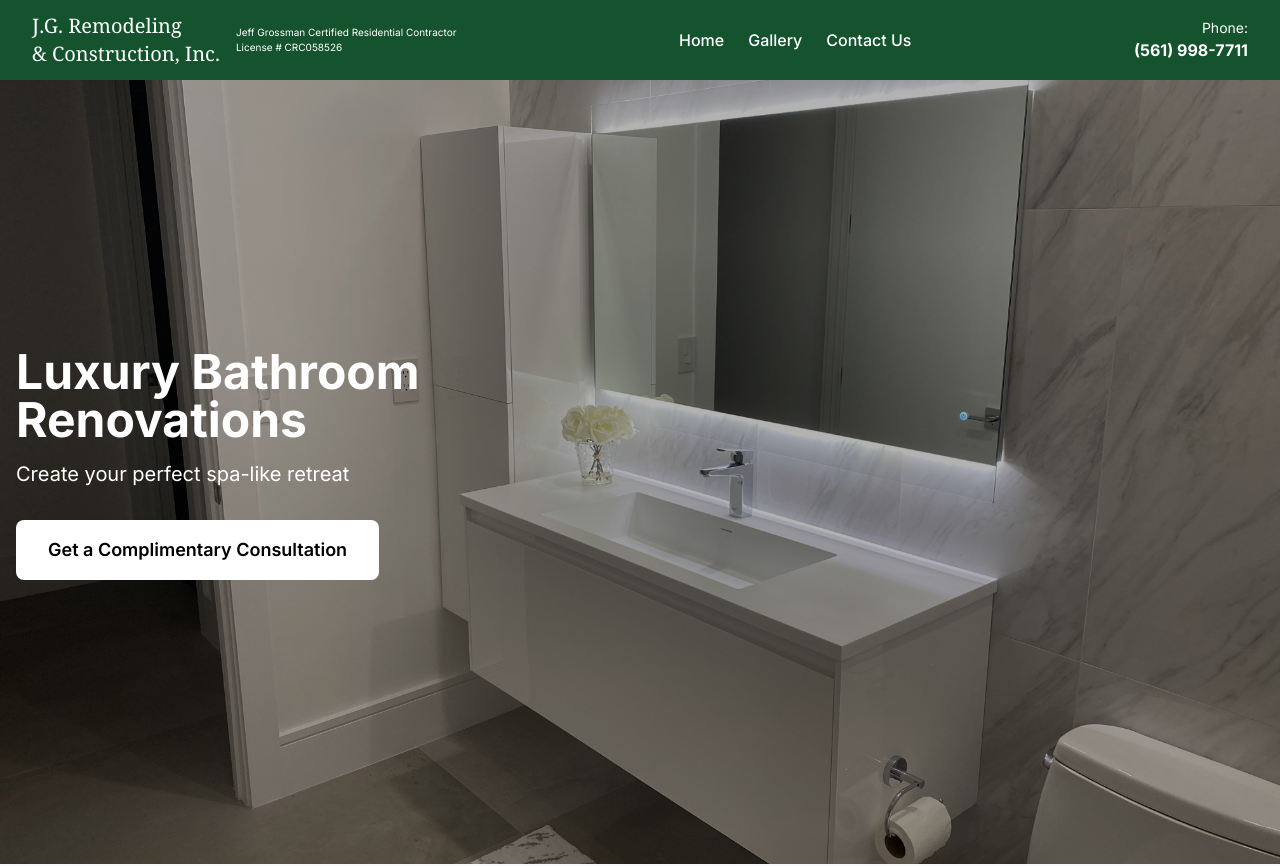
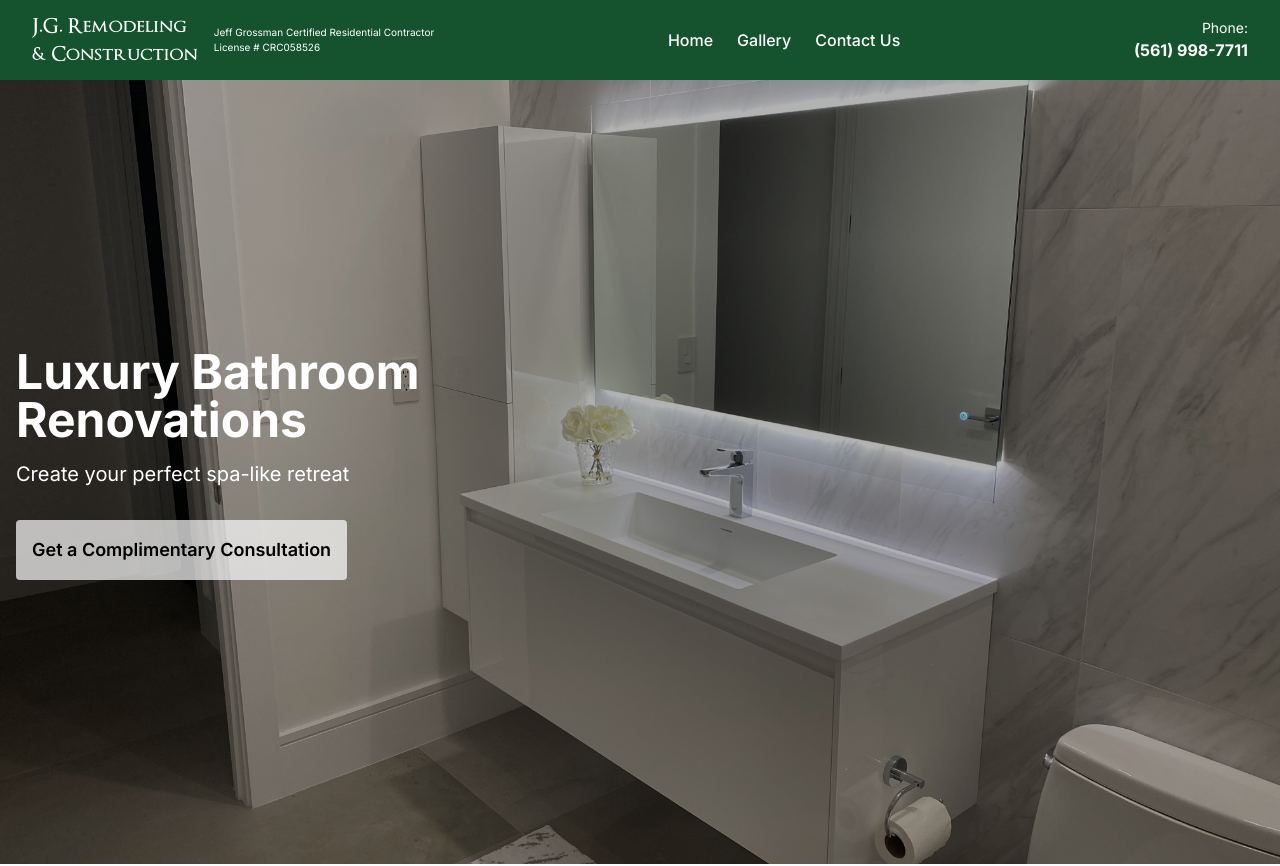
Before and after one commit to Poseyv12/jgremodeling, a Next.js app: page / in a window 1280 px wide. Shown: the top 866 px of the page. Built offline with nearby package versions, Linux system fonts and the light colour scheme.

Commit message:
header and hero update

```diff
--- /dev/null
+++ b/app/fonts/optimus-princeps.ts
@@ -0,0 +1,6 @@
+import localFont from 'next/font/local'
+
+export const optimusPrinceps = localFont({
+  src: './OptimusPrincepsSemiBold.ttf',
+  variable: '--font-optimus-princeps'
+})
--- a/app/layout.tsx
+++ b/app/layout.tsx
@@ -2,6 +2,7 @@
 import type { Metadata } from 'next'
 import { Inter } from 'next/font/google'
 import { Navigation } from "@/components/navigation"
+import { optimusPrinceps } from './fonts/optimus-princeps'
 
 const inter = Inter({ subsets: ['latin'] })
 
@@ -18,7 +19,7 @@
   return (
     <html lang="en" className="h-full">
       <body className={`${inter.className} min-h-screen antialiased`}>
-        <Navigation />
+        <Navigation optimusClass={optimusPrinceps.className} />
         <div className="min-h-screen pt-16">
           {children}
         </div>
--- a/app/page.tsx
+++ b/app/page.tsx
@@ -7,7 +7,7 @@
 import { CTASection } from "@/components/cta-section"
 import { Footer } from "@/components/footer"
 import { Metadata } from "next"
-
+import { optimusPrinceps } from "@/app/fonts/optimus-princeps"
 export const metadata: Metadata = {
   title: 'J.G. Remodeling and Construction',
   description: 'J.G. Remodeling and Construction is a leading home remodeling company in Boca Raton, FL. We specialize in kitchen and bathroom renovations, as well as complete home remodeling services.',
@@ -16,7 +16,7 @@
 export default function Home() {
   return (
     <div className="flex flex-col min-h-screen">
-      <Navigation />
+      <Navigation optimusClass={optimusPrinceps.className} />
       <main className="flex-1">
         <HeroCarousel />
         <ServicesSection />
--- a/components/hero-carousel.tsx
+++ b/components/hero-carousel.tsx
@@ -72,7 +72,7 @@
                   </p>
                   <Link
                     href="/contact"
-                    className="inline-block bg-white text-black px-8 py-4 rounded-lg text-lg font-semibold hover:bg-gray-800 hover:text-white transition-colors duration-200"
+                    className="inline-block bg-white/70 text-black px-4 py-4 rounded-sm text-lg font-semibold hover:bg-gray-800 hover:text-white transition-colors duration-200"
                   >
                     Get a Complimentary Consultation
                   </Link>
--- a/components/navigation.tsx
+++ b/components/navigation.tsx
@@ -2,7 +2,11 @@
 import Link from "next/link"
 import { useState, useEffect } from "react"
 
-export function Navigation() {
+interface NavigationProps {
+  optimusClass: string
+}
+
+export function Navigation({ optimusClass }: NavigationProps) {
   const [isScrolled, setIsScrolled] = useState(false)
   const [isMobileMenuOpen, setIsMobileMenuOpen] = useState(false)
 
@@ -22,10 +26,10 @@
       } text-white`}>
         <div className="container mx-auto flex h-20 items-center justify-between px-4 md:px-8">
           <div className="flex items-center gap-2">
-            <div className="font-serif lg:text-xl md:text-2xl  sm:text-3xl">
+            <div className={`${optimusClass} lg:text-xl md:text-2xl sm:text-3xl`}>
               J.G. Remodeling
-              <div className="font-serif lg:text-xl sm:text-3xl md:text-2xl">
-                & Construction, Inc.</div>
+              <div className={`${optimusClass} lg:text-xl sm:text-3xl md:text-2xl`}>
+                & Construction</div>
             </div>
             <div className="sm:block text-[10px] ml-2">
               Jeff Grossman Certified Residential Contractor
```
Also changed, not shown: app/fonts/OptimusPrinceps.ttf (added), app/fonts/OptimusPrincepsSemiBold.ttf (added).
